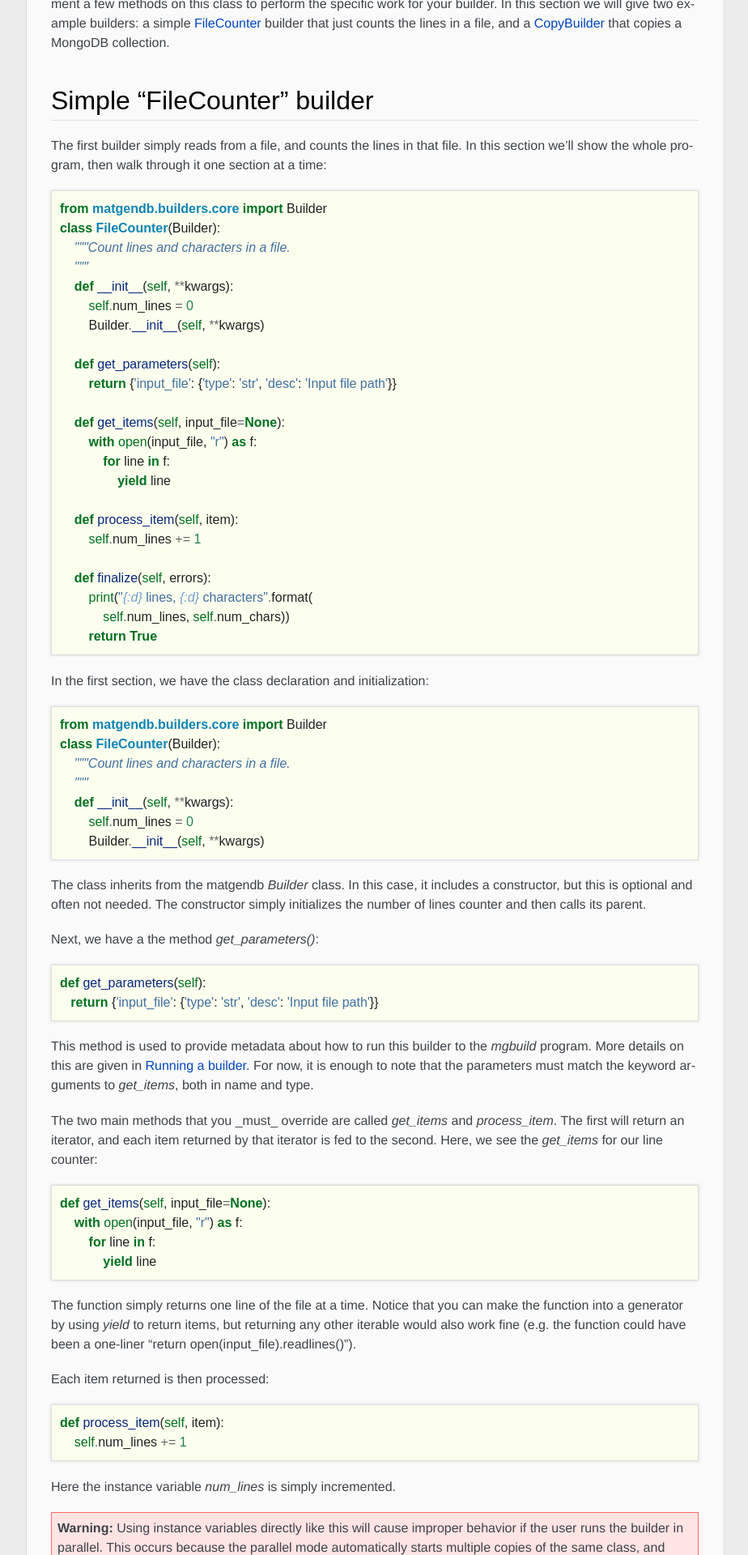
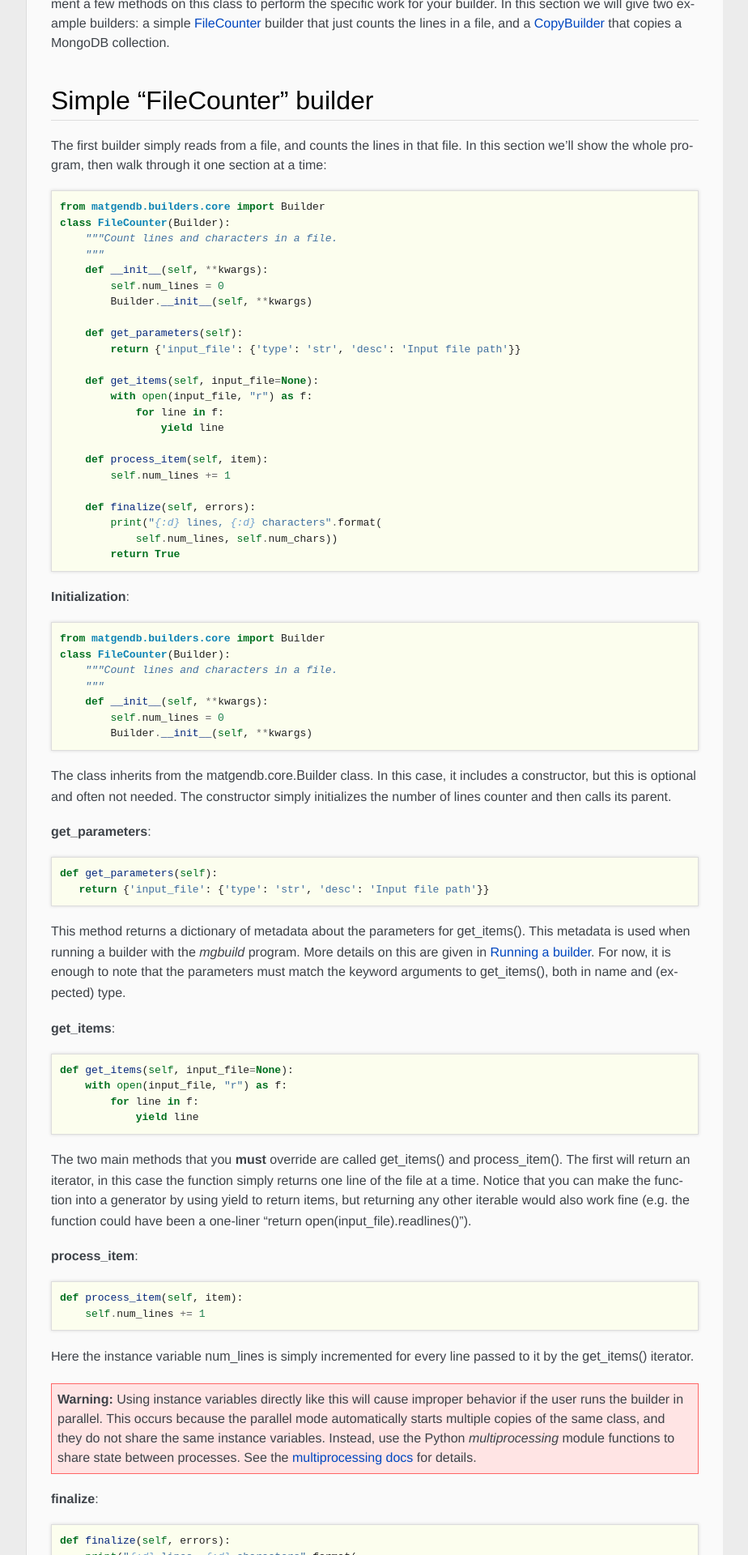
Before and after one commit to materialsproject/pymatgen-db, a Sphinx documentation site: the page built from docs/builders.rst, in a window 1280 px wide. Shown: the part 493-2413 px from the top of the page at 81% size, without its empty margins (268-1192 px from the left). Built offline with Sphinx 7.4.7, drawn with Linux system fonts in a browser that asks for light colours; some web fonts are replaced; some of the changed text lies outside the part shown.

Commit message:
More builder doc changes [ci skip]

```diff
--- a/docs/builders.rst
+++ b/docs/builders.rst
@@ -59,7 +59,7 @@ at a time::
                 self.num_lines, self.num_chars))
             return True
 
-In the first section, we have the class declaration and initialization::
+**Initialization**::
 
     from matgendb.builders.core import Builder
     class FileCounter(Builder):
@@ -69,42 +69,45 @@ In the first section, we have the class declaration and initialization::
             self.num_lines = 0
             Builder.__init__(self, **kwargs)
 
-The class inherits from the matgendb `Builder` class. In this case, it includes
+The class inherits from the ``matgendb.core.Builder`` class. In this case, it includes
 a constructor, but this is optional and often not needed. The constructor
 simply initializes the number of lines counter and then calls its parent.
 
-Next, we have a the method `get_parameters()`::
+**get_parameters**::
 
          def get_parameters(self):
             return {'input_file': {'type': 'str', 'desc': 'Input file path'}}
 
-This method is used to provide metadata about how to run
-this builder to the `mgbuild` program. More details on this are given in
-:ref:`bld-running`. For now, it is enough to note that the
-parameters must match the keyword arguments to `get_items`, both in
-name and type.
+This method returns a dictionary of metadata about the
+parameters for ``get_items()``.
+This metadata is used when running a builder with the `mgbuild` program.
+More details on this are given in :ref:`bld-running`.
+For now, it is enough to note that the
+parameters must match the keyword arguments to ``get_items()``, both in
+name and (expected) type.
 
-The two main methods that you _must_ override are called `get_items` and
-`process_item`. The first will return an iterator, and each item returned
-by that iterator is fed to the second. Here, we see the `get_items` for our
-line counter::
+**get_items**::
 
         def get_items(self, input_file=None):
             with open(input_file, "r") as f:
                 for line in f:
                     yield line
 
-The function simply returns one line of the file at a time.
-Notice that you can make the function into a generator by using `yield` to
+
+The two main methods that you **must** override are called ``get_items()`` and
+``process_item()``. The first will return an iterator, in this case
+the function simply returns one line of the file at a time.
+Notice that you can make the function into a generator by using ``yield`` to
 return items, but returning any other iterable would also work fine (e.g. the
 function could have been a one-liner "return open(input_file).readlines()").
 
-Each item returned is then processed::
+**process_item**::
 
         def process_item(self, item):
             self.num_lines += 1
 
-Here the instance variable `num_lines` is simply incremented.
+Here the instance variable ``num_lines`` is simply incremented for every
+line passed to it by the ``get_items()`` iterator.
 
 .. warning::
 
@@ -117,21 +120,21 @@ Here the instance variable `num_lines` is simply incremented.
     <https://docs.python.org/2/library/multiprocessing.html>`_
     for details.
 
-Optionally, you can put code that will be run once (for all builders) in
-the `finalize` method. Here we just print a result::
+**finalize**::
 
         def finalize(self, errors):
             print("{:d} lines, {:d} characters".format(
                 self.num_lines, self.num_chars))
             return True
 
+Optionally, you can put code that will be run once (for all builders) in
+the ``finalize()`` method. Here we just print a result.
 The return value of finalize is used to determine whether the build was
-successful. So make sure you return `True`, if it succeeds, since the default
-of None will read as False.
+successful. So make sure you return ``True``, if it succeeds, since the default
+of None will read as ``False``.
 
-Note that this builder did not access MongoDB in any way. This is not a
-requirement of builders, though it is certainly the main reason for using this
-framework. The next example will show MongoDB access and other features.
+Note that this builder did not access MongoDB in any way.
+The next example will show MongoDB access and other features.
 
 .. _bld-ex-copy:
 
@@ -173,23 +176,24 @@ and then step through it one snippet at at time::
         def process_item(self, item):
             self._target_coll.insert(item)
 
-In this program, we start by setting up logging::
+**Logging**::
 
     _log = util.get_builder_log("copy")
 
-For convenience, the `util` module has a method `get_builder_log()`
-that creates a new Python logging.Logger instance with a standard name and
-format.
+In this program, we start by setting up logging.
+For convenience, the ``util.get_builder_log()`` method creates a new
+Python logging.Logger instance with a standard name and format.
 
-When we initialize the class, we create an instance variable that we will
-later use to remember the target collection::
+**Initialization**::
 
     def __init__(self, *args, **kwargs):
         self._target_coll = None
         core.Builder.__init__(self, *args, **kwargs)
 
-For a copy operation, the `get_items` method must query the source
-collection and get an iterator over the records::
+When we initialize the class, we create an instance variable that we will
+later use to remember the target collection.
+
+**get_items**::
 
         def get_items(self, source=None, target=None, crit=None):
             """Copy records from source to target collection.
@@ -209,9 +213,12 @@ collection and get an iterator over the records::
                       .format(source.collection, crit, len(cur)))
             return cur
 
+For a copy operation, the ``get_items()`` method must query the source
+collection and get an iterator over the records.
+
 There are two things that are different from the FileCounter example.
-First, note that there is no `get_parameters` method at all. Instead
-the _docstring_ of this method is actually a machine-readable version of
+First, note that there is no ``get_parameters()`` method at all. Instead
+the *docstring* of this method is actually a machine-readable version of
 the metadata needed for running the builder. Not coincidentally, the format
 expected by this docstring is also understood by Sphinx's autodoc feature.
 This way, you will be able to kill two birds with one stone: your builders
@@ -219,12 +226,12 @@ will be documented for command-line invocation, and you can easily generate
 HTML, PDF, etc. documentation pages.
 
 Second, this method connects to the database and queries it. But, you may
-be asking, where is the `db.connect()` call? This is handled by some magic
+be asking, where is the ``db.connect()`` call? This is handled by some magic
 that is in the docstring. Notice that the type of both the source and
-target is `QueryEngine`. This is a special datatype that instructs the
+target is ``QueryEngine``. This is a special datatype that instructs the
 driver program (`mgbuild`) to expect a database configuration file with
 host name, user, password, database name, etc. and to automatically connect
-to this database and return a `matgendb.query_engine.QueryEngine` instance.
+to this database and return a ``matgendb.query_engine.QueryEngine`` instance.
 These instances are passed in as arguments to the method. So, all the
 method has to do is to use the QueryEngine object. In this case,
 this means creating a cursor that iterates over the source collection
@@ -233,19 +240,20 @@ and remembering the target collection in an instance variable.
 .. note::
 
     Unlike the previous example where instance variables might cause
-    strange behavior, here the `_target_coll` instance variable is
+    strange behavior, here the ``_target_coll`` instance variable is
     perfectly fine for parallel execution because the individual
     builder instances do not want to share the state of this variable
     between them -- they each want and need their own copy.
 
-All that is left for the copy operation is to insert every item into the
-target collection::
+**process_item**::
 
         def process_item(self, item):
             self._target_coll.insert(item)
 
+Here, we simply insert every item into the target collection.
+
 As we will see later, the builder framework also contains some automatic
-functionality for _incremental_ building, which means only looking at
+functionality for *incremental* building, which means only looking at
 records that are new since the last time. Usually this involves some extra
 logic inside the builder itself, but in a very simple case like this
 the copying would automatically work with the incremental mode.
--- a/docs/proBlue/static/proBlue.css
+++ b/docs/proBlue/static/proBlue.css
@@ -287,7 +287,7 @@ p.admonition-title:after {
 }
 
 pre {
-    font: 12px/18px 'Droid Sans Mono', arial, serif;
+    font: 'Droid Sans Mono', arial, serif;
     padding: 10px;
     background-color: #fcfeee;
     border:1px solid #ddd;
@@ -299,7 +299,7 @@ pre {
     -moz-box-shadow: 0px 0px 4px #d8d8d8;
     box-shadow: 0px 0px 4px #d8d8d8;
 }
-.pre{
+.pre {
     font-family: 'Droid Sans Mono', arial, serif;
 
 }
```
Also changed, not shown: other parts of docs/builders.rst (+3 -3 lines), 1 other file.
